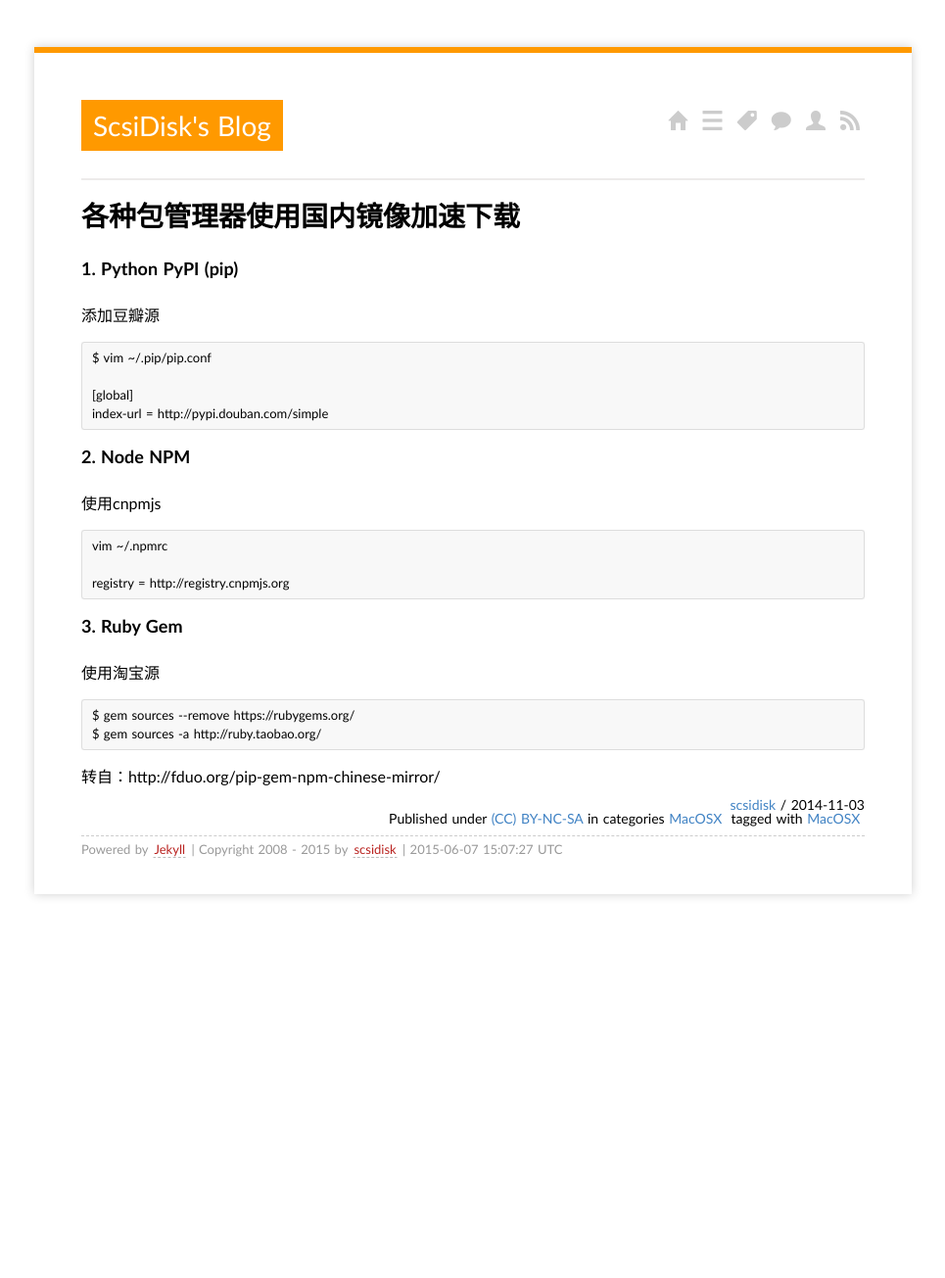
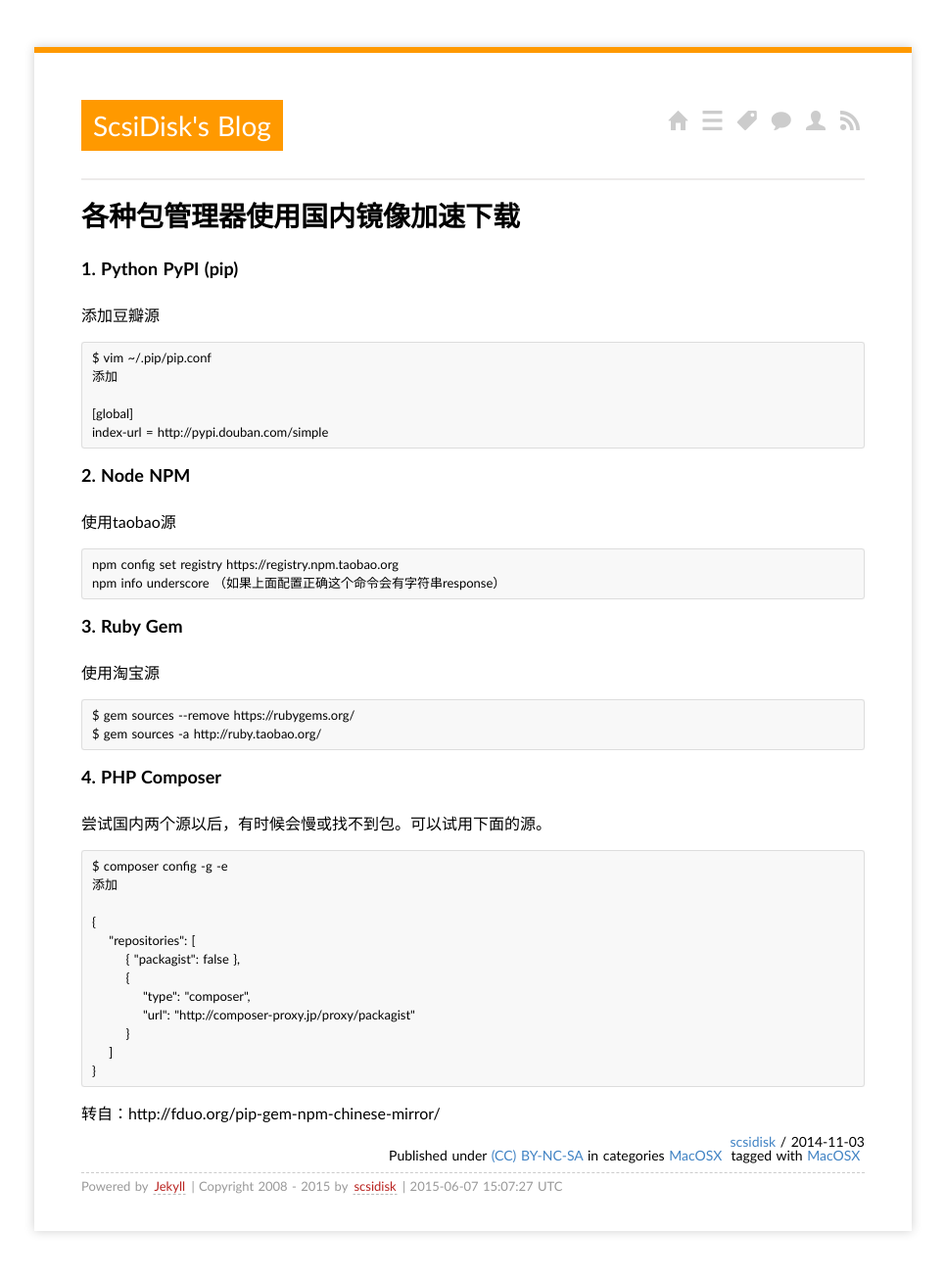
Before and after one commit to scsidisk/scsidisk.github.io, a Jekyll site: the page built from _posts/2014/2014-11-03-package_manage_mac.md, in a window 1280 px wide. Shown: the whole page at 98% size, without its empty margins (157-1122 px from the left). Built offline with Jekyll 4.4.1, drawn with Linux system fonts in a browser that asks for light colours; Markdown is read by kramdown in place of the engine named in the settings; comment, search, counter and statistics services are not loaded; before the commit the page ends 961 px from its top, so only the background shows below that.

Commit message:
fix 修改一些项目

````diff
--- a/_posts/2014/2014-11-03-package_manage_mac.md
+++ b/_posts/2014/2014-11-03-package_manage_mac.md
@@ -13,6 +13,7 @@ tags: MacOSX
 
 ```
 $ vim ~/.pip/pip.conf
+添加
 
 [global]
 index-url = http://pypi.douban.com/simple
@@ -20,12 +21,11 @@ index-url = http://pypi.douban.com/simple
 
 ### 2. Node NPM
 
-使用cnpmjs
+使用taobao源
 
 ```
-vim ~/.npmrc
-
-registry = http://registry.cnpmjs.org
+npm config set registry https://registry.npm.taobao.org
+npm info underscore （如果上面配置正确这个命令会有字符串response）
 ```
 
 ### 3. Ruby Gem
@@ -37,4 +37,23 @@ $ gem sources --remove https://rubygems.org/
 $ gem sources -a http://ruby.taobao.org/
 ```
 
+### 4. PHP Composer
+
+尝试国内两个源以后，有时候会慢或找不到包。可以试用下面的源。
+
+```
+$ composer config -g -e
+添加
+
+{
+    "repositories": [
+        { "packagist": false },
+        {
+            "type": "composer",
+            "url": "http://composer-proxy.jp/proxy/packagist"
+        }
+    ]
+}
+```
+
 转自：http://fduo.org/pip-gem-npm-chinese-mirror/
````
Also changed, not shown: _posts/2014/2014-06-26-maven_primer.md (+3 -2 lines), _posts/2014/2014-11-06-macsoft.md (+2 -8 lines), _posts/2015/Javascript技术栈梳理.md (deleted, +0 -93 lines), _posts/2015/javascript_technology_stack.md (+46 -0 lines).
